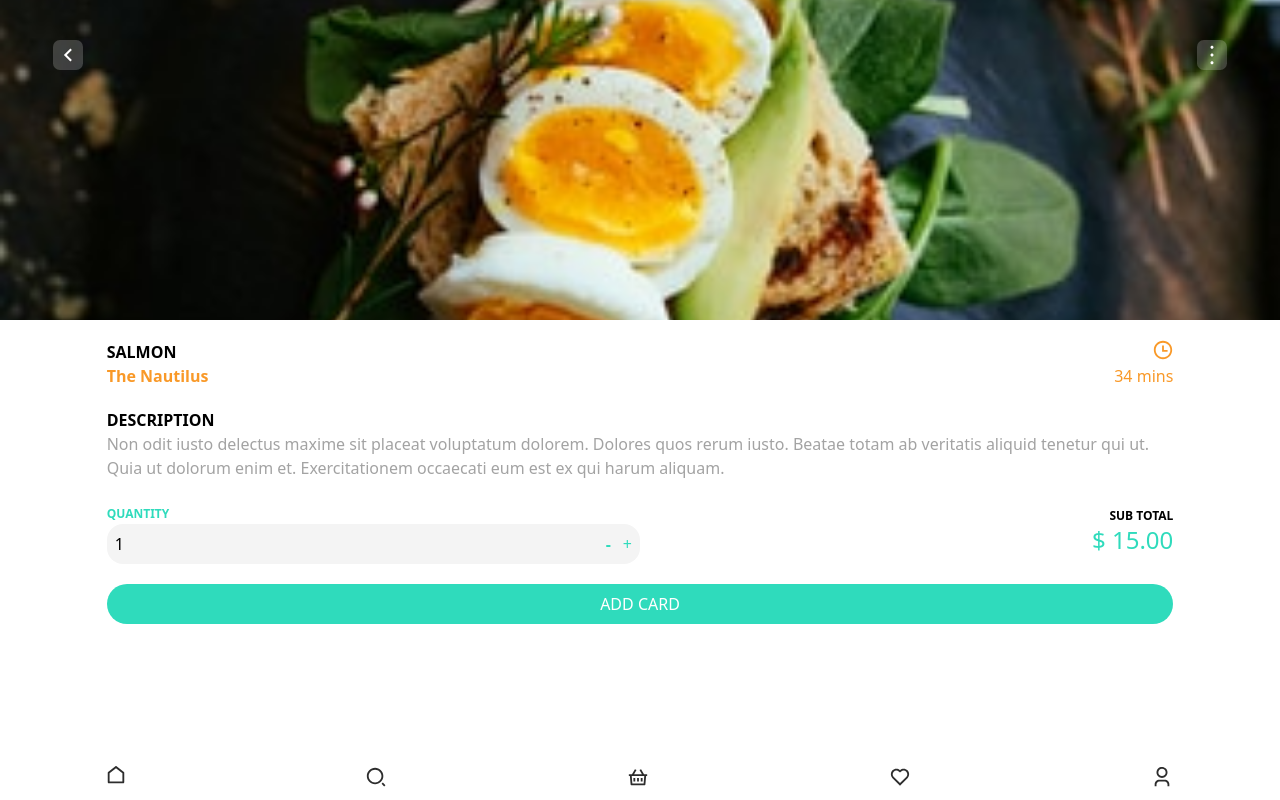
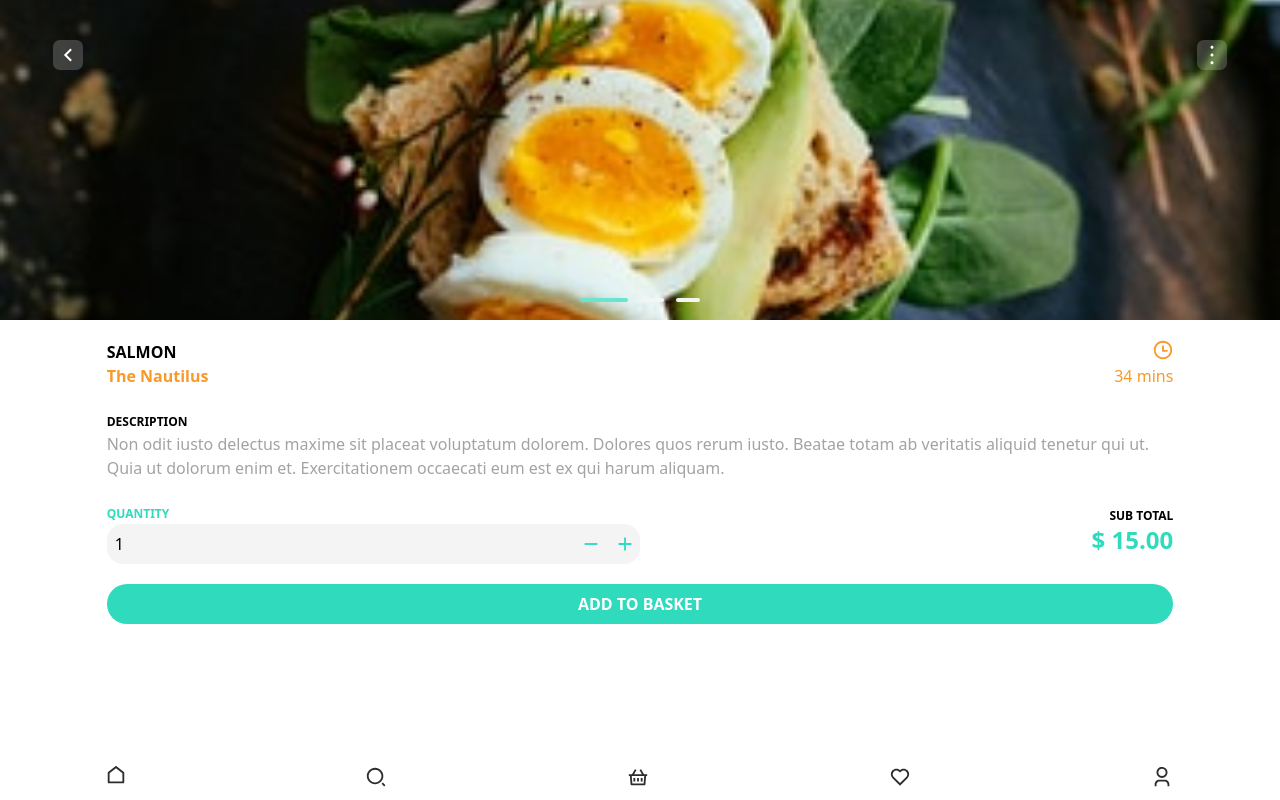
Before and after one commit to iwankrisnawan/food-e-ui-kit, a React (Vite) app: page /product-detail in a window 1280 px wide. Built offline with nearby package versions, Linux system fonts and the light colour scheme.

Commit message:
update product_detail

```diff
--- a/src/pages/Product_detail.jsx
+++ b/src/pages/Product_detail.jsx
@@ -23,10 +23,10 @@ export default function Product_detail() {
                     height="22"
                     rx="5"
                     fill="white"
-                    fill-opacity="0.2"
+                    fillOpacity="0.2"
                   />
                 </g>
-                <g clip-path="url(#clip0_50_800)">
+                <g clipPath="url(#clip0_50_800)">
                   <path
                     d="M10.121 11.0001L13.8335 14.7126L12.773 15.7731L8 11.0001L12.773 6.22705L13.8335 7.28755L10.121 11.0001Z"
                     fill="white"
@@ -40,9 +40,9 @@ export default function Product_detail() {
                     width="32"
                     height="32"
                     filterUnits="userSpaceOnUse"
-                    color-interpolation-filters="sRGB"
+                    colorInterpolationFilters="sRGB"
                   >
-                    <feFlood flood-opacity="0" result="BackgroundImageFix" />
+                    <feFlood floodOpacity="0" result="BackgroundImageFix" />
                     <feGaussianBlur
                       in="BackgroundImageFix"
                       stdDeviation="2.5"
@@ -84,10 +84,10 @@ export default function Product_detail() {
                     height="22"
                     rx="5"
                     fill="white"
-                    fill-opacity="0.2"
+                    fillOpacity="0.2"
                   />
                 </g>
-                <g clip-path="url(#clip0_50_901)">
+                <g clipPath="url(#clip0_50_901)">
                   <path
                     d="M11 4.25C10.3813 4.25 9.875 4.75625 9.875 5.375C9.875 5.99375 10.3813 6.5 11 6.5C11.6187 6.5 12.125 5.99375 12.125 5.375C12.125 4.75625 11.6187 4.25 11 4.25ZM11 15.5C10.3813 15.5 9.875 16.0063 9.875 16.625C9.875 17.2437 10.3813 17.75 11 17.75C11.6187 17.75 12.125 17.2437 12.125 16.625C12.125 16.0063 11.6187 15.5 11 15.5ZM11 9.875C10.3813 9.875 9.875 10.3813 9.875 11C9.875 11.6187 10.3813 12.125 11 12.125C11.6187 12.125 12.125 11.6187 12.125 11C12.125 10.3813 11.6187 9.875 11 9.875Z"
                     fill="white"
@@ -101,9 +101,9 @@ export default function Product_detail() {
                     width="32"
                     height="32"
                     filterUnits="userSpaceOnUse"
-                    color-interpolation-filters="sRGB"
+                    colorInterpolationFilters="sRGB"
                   >
-                    <feFlood flood-opacity="0" result="BackgroundImageFix" />
+                    <feFlood floodOpacity="0" result="BackgroundImageFix" />
                     <feGaussianBlur
                       in="BackgroundImageFix"
                       stdDeviation="2.5"
@@ -133,6 +133,13 @@ export default function Product_detail() {
             </span>
           </div>
 
+          <div className="absolute bottom-0 left-1/2 -translate-x-1/2 -translate-y-1/2">
+            <div className=" space-x-3">
+              <button className="bg-primaryLight w-12 h-1 inline-block rounded-2xl"></button>
+              <button className="bg-customLight w-6 h-1 inline-block rounded-2xl"></button>
+              <button className="bg-customLight w-6 h-1 inline-block rounded-2xl"></button>
+            </div>
+          </div>
         </section>
         <section className="w-10/12 mx-auto mb-10">
           <div className="my-5">
@@ -159,7 +166,7 @@ export default function Product_detail() {
             </div>
           </div>
           <div className="mb-5">
-            <span className="font-semibold">DESCRIPTION</span>
+            <span className="font-bold text-xs">DESCRIPTION</span>
             <p className="text-customGray">
               Non odit iusto delectus maxime sit placeat voluptatum dolorem.
               Dolores quos rerum iusto. Beatae totam ab veritatis aliquid
@@ -172,20 +179,46 @@ export default function Product_detail() {
               <span className="font-semibold text-primaryDefault text-xs">
                 QUANTITY
               </span>
-              <div className="flex space-x-3 bg-customLight p-2 rounded-2xl">
+              <div className="flex space-x-5 bg-customLight p-2 rounded-2xl">
                 <span className="w-full">1</span>
-                <button className="text-primaryDefault font-bold">-</button>
-                <button className="text-primaryDefault">+</button>
+                <button className="text-primaryDefault">
+                  <svg
+                    width="14"
+                    height="2"
+                    viewBox="0 0 14 2"
+                    fill="none"
+                    xmlns="http://www.w3.org/2000/svg"
+                  >
+                    <path
+                      d="M0.583313 0.083252H13.4166V1.91658H0.583313V0.083252Z"
+                      fill="#2FDBBC"
+                    />
+                  </svg>
+                </button>
+                <button className="text-primaryDefault">
+                  <svg
+                    width="14"
+                    height="14"
+                    viewBox="0 0 14 14"
+                    fill="none"
+                    xmlns="http://www.w3.org/2000/svg"
+                  >
+                    <path
+                      d="M6.08331 6.08325V0.583252H7.91665V6.08325H13.4166V7.91659H7.91665V13.4166H6.08331V7.91659H0.583313V6.08325H6.08331Z"
+                      fill="#2FDBBC"
+                    />
+                  </svg>
+                </button>
               </div>
             </div>
             <div className="my-auto text-right">
               <div className="font-semibold text-xs">SUB TOTAL</div>
-              <div className="text-primaryDefault text-2xl">$ 15.00</div>
+              <div className="text-primaryDefault text-2xl font-semibold">$ 15.00</div>
             </div>
           </div>
 
-          <div className="mb-5 py-2 flex justify-center bg-primaryDefault rounded-full text-white">
-            ADD CARD
+          <div className="mb-5 py-2 flex justify-center bg-primaryDefault rounded-full text-white font-semibold">
+            ADD TO BASKET
           </div>
         </section>
         <section className="fixed text-customGray w-full bg-white bottom-0">
@@ -210,7 +243,7 @@ export default function Product_detail() {
               fill="none"
               xmlns="http://www.w3.org/2000/svg"
             >
-              <g clip-path="url(#clip0_185_1099)">
+              <g clipPath="url(#clip0_185_1099)">
                 <path
                   d="M10.0833 1.8335C14.6373 1.8335 18.3333 5.5295 18.3333 10.0835C18.3333 14.6375 14.6373 18.3335 10.0833 18.3335C5.52934 18.3335 1.83334 14.6375 1.83334 10.0835C1.83334 5.5295 5.52934 1.8335 10.0833 1.8335ZM10.0833 16.5002C13.6281 16.5002 16.5 13.6282 16.5 10.0835C16.5 6.53783 13.6281 3.66683 10.0833 3.66683C6.53767 3.66683 3.66667 6.53783 3.66667 10.0835C3.66667 13.6282 6.53767 16.5002 10.0833 16.5002ZM17.8613 16.5652L20.4545 19.1576L19.1574 20.4547L16.5651 17.8614L17.8613 16.5652Z"
                   fill="#2D2D2D"
@@ -229,7 +262,7 @@ export default function Product_detail() {
               fill="none"
               xmlns="http://www.w3.org/2000/svg"
             >
-              <g clip-path="url(#clip0_185_1102)">
+              <g clipPath="url(#clip0_185_1102)">
                 <path
                   d="M14.0855 3.15137L17.0289 8.24987H20.1667V10.0832H19.0969L18.403 18.4093C18.3839 18.6383 18.2795 18.8519 18.1104 19.0076C17.9413 19.1633 17.7199 19.2497 17.49 19.2499H4.50999C4.28014 19.2497 4.05872 19.1633 3.88961 19.0076C3.72051 18.8519 3.61607 18.6383 3.59699 18.4093L2.90216 10.0832H1.83333V8.24987H4.97016L7.91449 3.15137L9.50216 4.06803L7.08766 8.24987H14.9114L12.4978 4.06803L14.0855 3.15137ZM17.2572 10.0832H4.74191L5.35333 17.4165H16.6457L17.2572 10.0832ZM11.9167 11.9165V15.5832H10.0833V11.9165H11.9167ZM8.25 11.9165V15.5832H6.41666V11.9165H8.25ZM15.5833 11.9165V15.5832H13.75V11.9165H15.5833Z"
                   fill="#2D2D2D"
@@ -249,7 +282,7 @@ export default function Product_detail() {
               fill="none"
               xmlns="http://www.w3.org/2000/svg"
             >
-              <g clip-path="url(#clip0_185_1105)">
+              <g clipPath="url(#clip0_185_1105)">
                 <path
                   d="M11.0009 4.15156C13.1542 2.21831 16.4817 2.28248 18.5561 4.36057C20.6296 6.43957 20.7011 9.75057 18.7724 11.9102L10.9991 19.6946L3.22758 11.9102C1.29892 9.75057 1.37133 6.43407 3.44392 4.36057C5.52017 2.28523 8.84125 2.21556 11.0009 4.15156ZM17.2581 5.65582C15.8831 4.27898 13.6648 4.22307 12.2256 5.51557L11.0018 6.61373L9.77717 5.51648C8.33342 4.22215 6.11967 4.27898 4.741 5.65765C3.37517 7.02348 3.30642 9.20973 4.565 10.6544L11 17.0995L17.435 10.6553C18.6945 9.20973 18.6258 7.02623 17.2581 5.65582Z"
                   fill="#2D2D2D"
@@ -269,7 +302,7 @@ export default function Product_detail() {
               fill="none"
               xmlns="http://www.w3.org/2000/svg"
             >
-              <g clip-path="url(#clip0_185_1108)">
+              <g clipPath="url(#clip0_185_1108)">
                 <path
                   d="M18.3333 20.1665H16.5V18.3332C16.5 17.6038 16.2103 16.9044 15.6945 16.3886C15.1788 15.8729 14.4793 15.5832 13.75 15.5832H8.24999C7.52064 15.5832 6.82117 15.8729 6.30545 16.3886C5.78972 16.9044 5.49999 17.6038 5.49999 18.3332V20.1665H3.66666V18.3332C3.66666 17.1176 4.14954 15.9518 5.00908 15.0923C5.86863 14.2327 7.03441 13.7498 8.24999 13.7498H13.75C14.9656 13.7498 16.1314 14.2327 16.9909 15.0923C17.8504 15.9518 18.3333 17.1176 18.3333 18.3332V20.1665ZM11 11.9165C10.2777 11.9165 9.56252 11.7742 8.89523 11.4978C8.22794 11.2214 7.62162 10.8163 7.1109 10.3056C6.60018 9.79487 6.19505 9.18855 5.91865 8.52126C5.64225 7.85397 5.49999 7.13877 5.49999 6.4165C5.49999 5.69423 5.64225 4.97904 5.91865 4.31175C6.19505 3.64445 6.60018 3.03814 7.1109 2.52742C7.62162 2.01669 8.22794 1.61157 8.89523 1.33517C9.56252 1.05877 10.2777 0.916504 11 0.916504C12.4587 0.916504 13.8576 1.49597 14.8891 2.52742C15.9205 3.55887 16.5 4.95781 16.5 6.4165C16.5 7.8752 15.9205 9.27414 14.8891 10.3056C13.8576 11.337 12.4587 11.9165 11 11.9165ZM11 10.0832C11.9724 10.0832 12.9051 9.69686 13.5927 9.00923C14.2803 8.3216 14.6667 7.38897 14.6667 6.4165C14.6667 5.44404 14.2803 4.51141 13.5927 3.82378C12.9051 3.13615 11.9724 2.74984 11 2.74984C10.0275 2.74984 9.0949 3.13615 8.40726 3.82378C7.71963 4.51141 7.33332 5.44404 7.33332 6.4165C7.33332 7.38897 7.71963 8.3216 8.40726 9.00923C9.0949 9.69686 10.0275 10.0832 11 10.0832Z"
                   fill="#2D2D2D"
```
